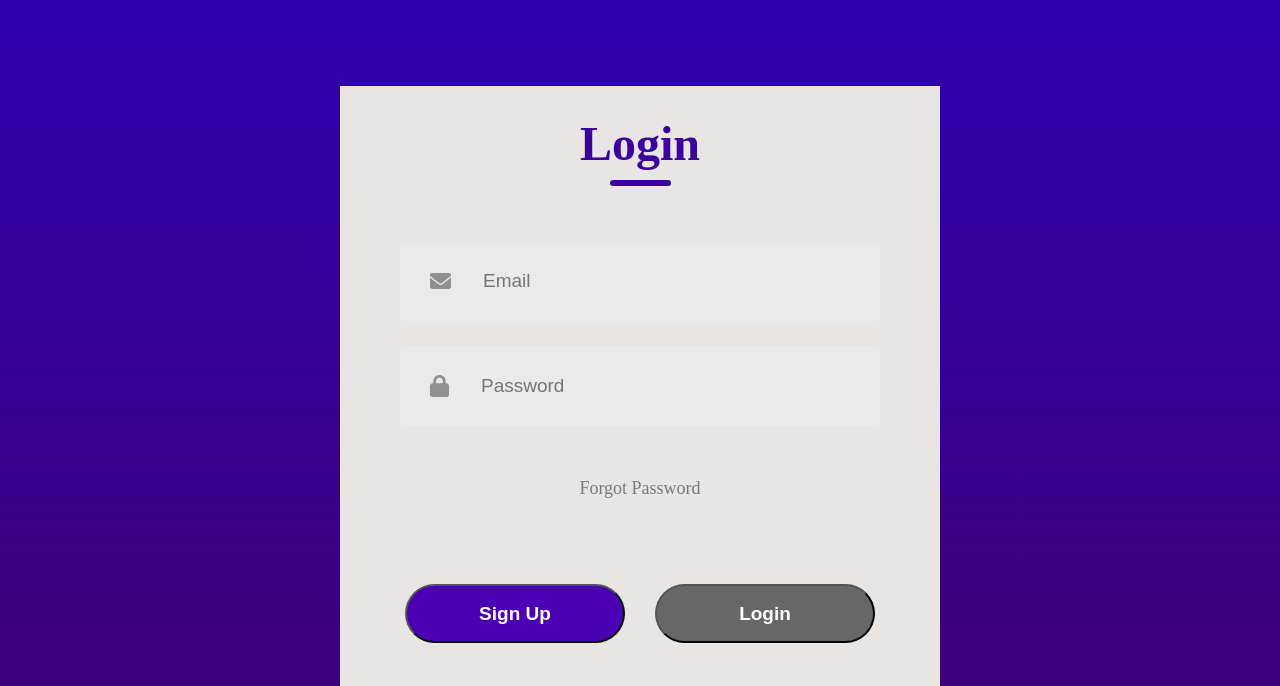
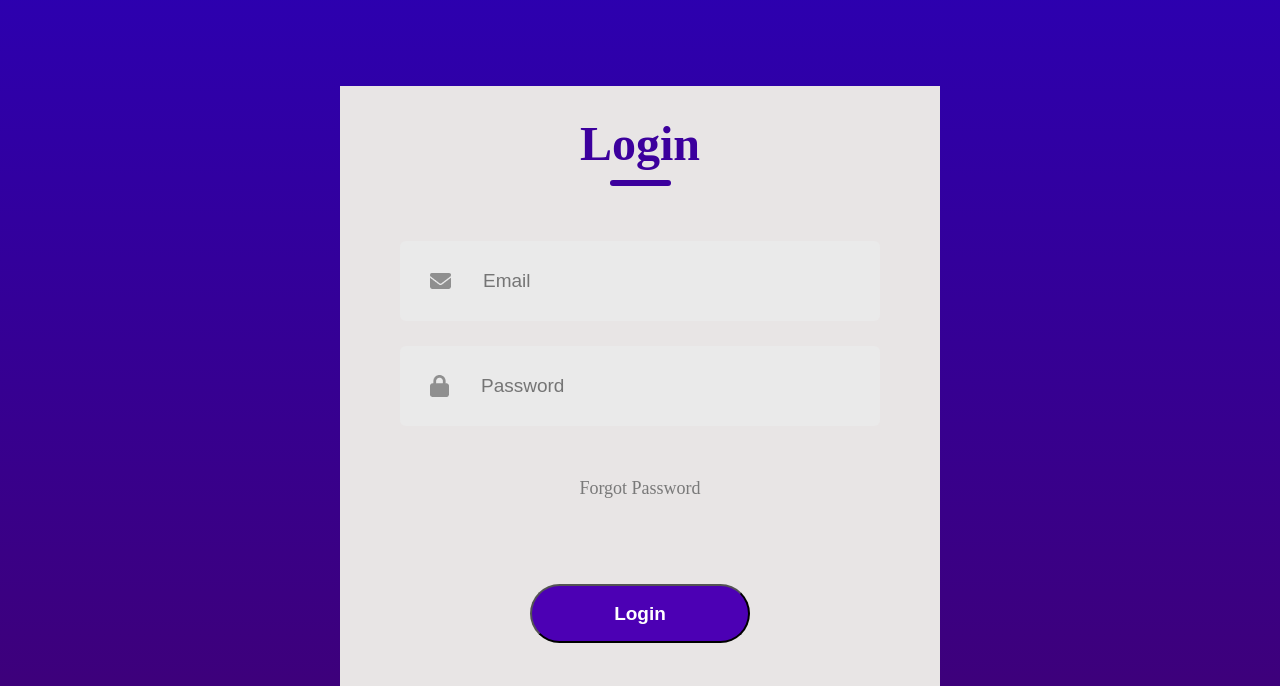
Before and after one commit to mabdullahasim/customer-insights-dashboard, a React (Vite) app: page / in a window 1280 px wide. Shown: the part 114-800 px from the top of the page. Built offline with nearby package versions, Linux system fonts and the light colour scheme.

Commit message:
removed sign up functionality from login as signup is now its own page

```diff
--- a/src/pages/Login.tsx
+++ b/src/pages/Login.tsx
@@ -1,58 +1,27 @@
 import { useState } from "react";
-import user_icon from "../assets/person.png";
+import { Link } from "react-router-dom"; // for navigation
 import password_icon from "../assets/password.png";
 import email_icon from "../assets/email.png";
 import styles from "./Login.module.css";
 
-type Action = "Login" | "Sign Up";
-
 const Login = () => {
-  const [action, setAction] = useState<Action>("Login");
-  const [username, setUsername] = useState<string>("");
   const [email, setEmail] = useState<string>("");
   const [password, setPassword] = useState<string>("");
 
-  // Handles actual form submission
   const handleSubmit = (e: React.FormEvent<HTMLFormElement>) => {
-    e.preventDefault(); // stop page reload
-    if (action === "Sign Up") {
-      console.log("Sign Up submitted:", { username, email, password });
-    } else {
-      console.log("Login submitted:", { email, password });
-    }
-  };
-
-  // Switches between Login and Sign Up forms
-  const handleActionChange = (newAction: Action) => {
-    setAction(newAction);
-    setUsername("");
-    setEmail("");
-    setPassword("");
+    e.preventDefault();
+    console.log("Login submitted:", { email, password });
+    // You can call your login API here
   };
 
   return (
     <div className={styles.container}>
       <div className={styles.header}>
-        <div className={styles.text}>{action}</div>
+        <div className={styles.text}>Login</div>
         <div className={styles.underline}></div>
       </div>
 
-      {/* REAL FORM */}
       <form className={styles.inputs} onSubmit={handleSubmit}>
-        {/* Username only for Sign Up */}
-        {action === "Sign Up" && (
-          <div className={styles.input}>
-            <img src={user_icon} alt="user icon" />
-            <input
-              type="text"
-              placeholder="Name"
-              value={username}
-              onChange={(e) => setUsername(e.target.value)}
-              required
-            />
-          </div>
-        )}
-
         <div className={styles.input}>
           <img src={email_icon} alt="email icon" />
           <input
@@ -75,30 +44,17 @@ const Login = () => {
           />
         </div>
 
-        {/* Forgot Password only on Login */}
-        {action === "Login" && (
-          <div className={styles["forgot-password"]}>Forgot Password</div>
-        )}
+        <div className={styles["forgot-password"]}>Forgot Password</div>
 
         <div className={styles["submit-container"]}>
-          {/* Switch to Sign Up */}
-          <button
-            type="button"
-            className={action === "Sign Up" ? `${styles.submit} ${styles.active}` : styles.submit}
-            onClick={() => handleActionChange("Sign Up")}
-          >
-            Sign Up
-          </button>
-
-          {/* Submit Login */}
-          <button
-            type="submit"
-            className={action === "Login" ? `${styles.submit} ${styles.active}` : styles.submit}
-            onClick={() => handleActionChange("Login")}
-          >
+          <button type="submit" className={styles.submit}>
             Login
           </button>
         </div>
+
+        <p className={styles.switch}>
+          Don't have an account? <Link to="/signup">Sign Up</Link>
+        </p>
       </form>
     </div>
   );
```
